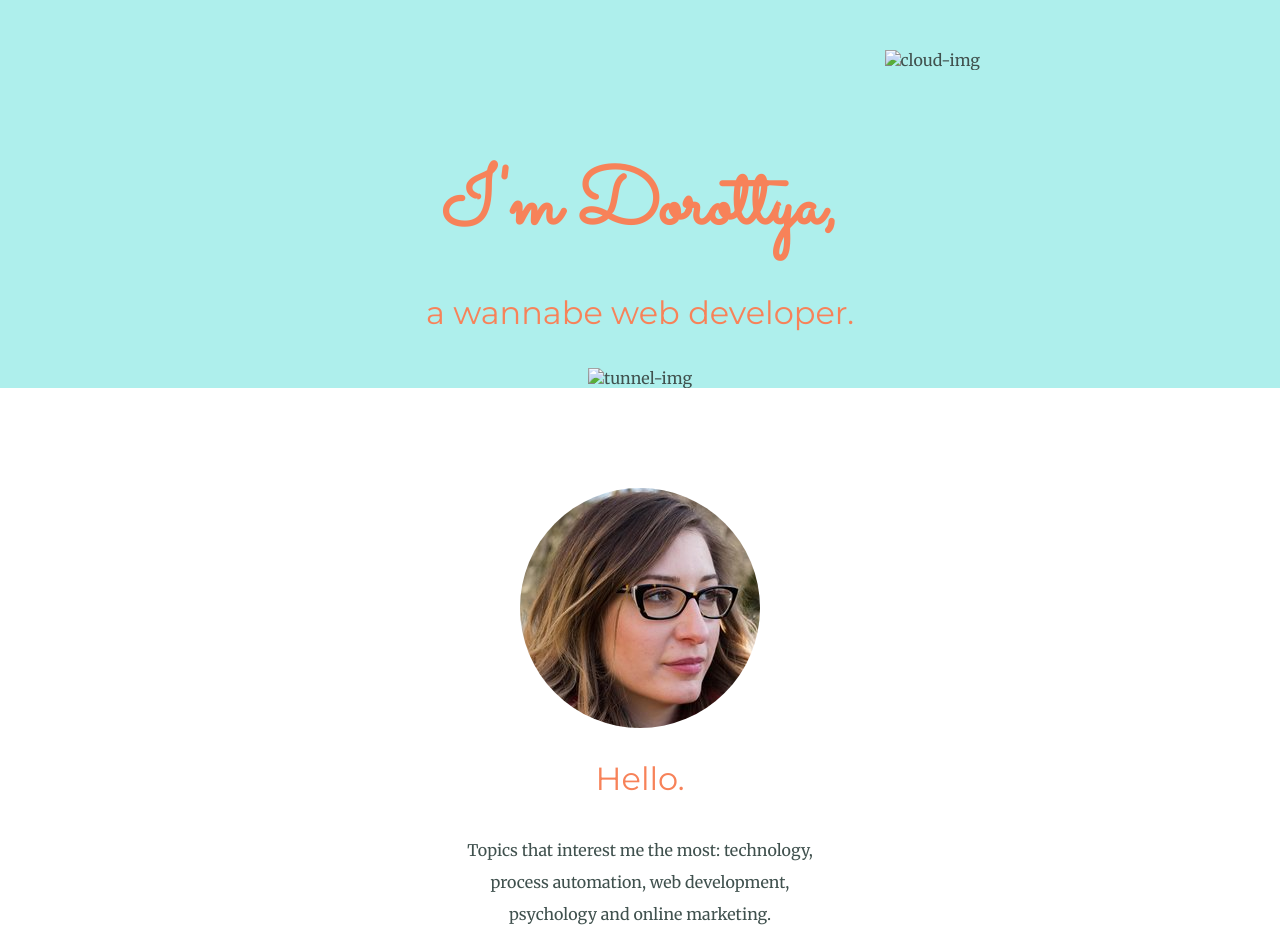
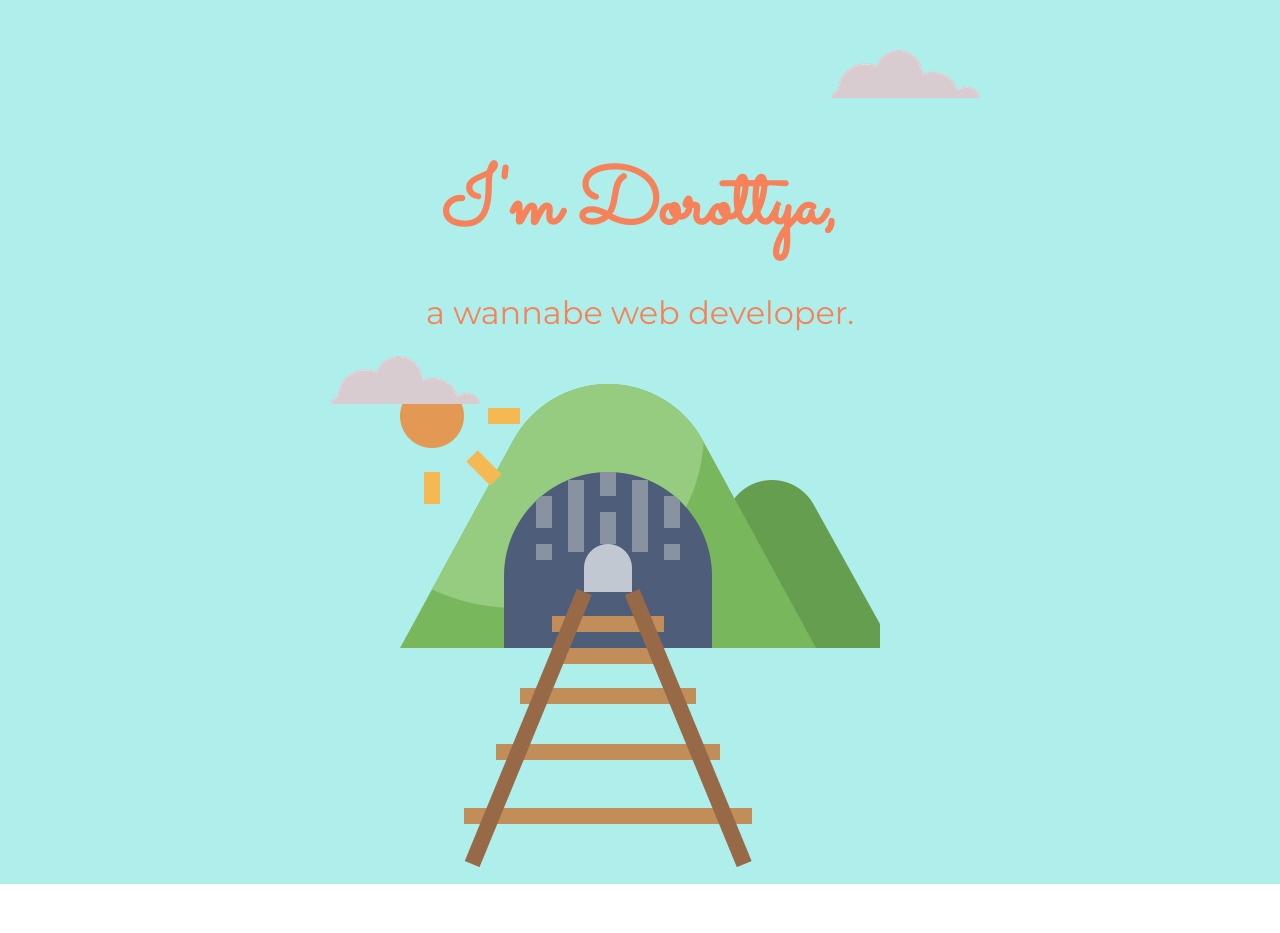
Before and after one commit to drttvarga/My-Site, a plain HTML site: page index.html in a window 1280 px wide. Shown: the top 933 px of the page. Drawn offline with Linux system fonts and the light colour scheme.

Commit message:
Update index.html

```diff
--- a/index.html
+++ b/index.html
@@ -11,11 +11,11 @@
 <body>
 
  <div class="top-container">
-  <img class="top-cloud" src="images/cloud.png" alt="cloud-img">
+  <img class="top-cloud" src="cloud.png" alt="cloud-img">
    <h1>I'm Dorottya,</h1>
    <h2>a wannabe web developer.</h2>
-   <img class="bottom-cloud" src="images/cloud.png" alt="cloud-img">
-   <img class="tunnel-pic" src="images/tunnel.png" alt="tunnel-img">
+   <img class="bottom-cloud" src="cloud.png" alt="cloud-img">
+   <img class="tunnel-pic" src="tunnel.png" alt="tunnel-img">
  </div>
 
 <div class="middle-container">
@@ -30,7 +30,7 @@
     <div class="skill-row">
       <img class="coding-pic" src="rsz_1web.png" alt="coding">
       <h3>Web development</h3>
-      <p>Lorem ipsum dolor sit amet, quis in duis, iaculis id felis. Consectetuer vestibulum, nunc urna lectus, erat ligula. Hendrerit nam, lectus ante, ut lorem eros.</p>
+      <p>Currently I have basic skills in web development and this is my first website using HTML and CSS.</p>
     </div>
     <div class="skill-row">
       <img class="language-pic" src="rsz_language.png" alt="language-pic">
```
